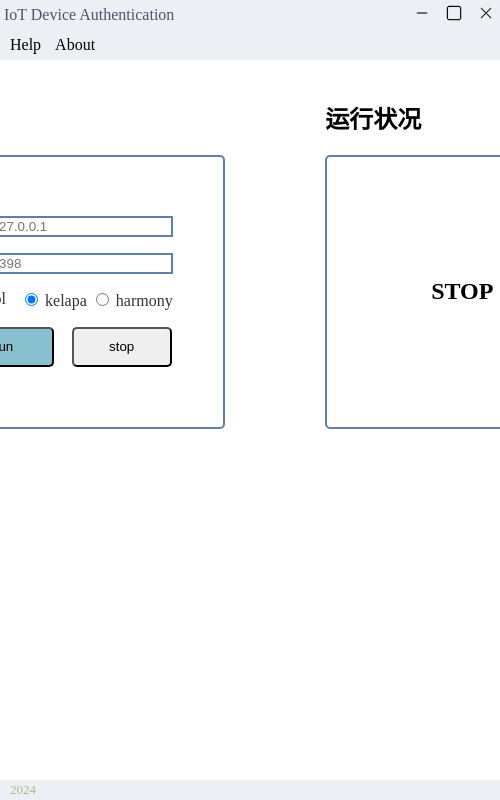
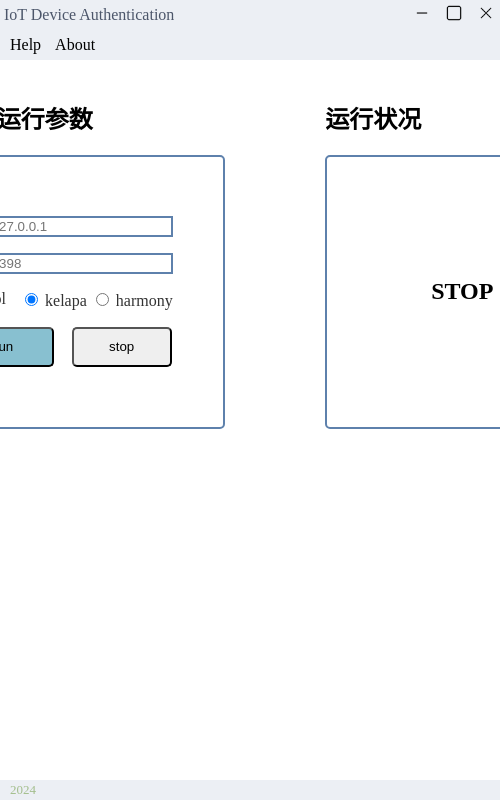
Before and after one commit to orgaworl/IoT-device-authentication-protocol, an Electron app: page electronSrc/src/app-server.html in a window 500 px wide. Shown: the top 800 px of the page. Drawn offline with Linux system fonts and the light colour scheme; no server answers.

```diff
--- a/electronSrc/src/app-server.html
+++ b/electronSrc/src/app-server.html
@@ -56,7 +56,7 @@
             <div id="above-box">
                 <div>
                     <div>
-                        <h2>运行参数</h2>
+                        <h2>总控设备运行参数</h2>
                     </div>
                     <div class="config-box">
                         <form action="#" id="config">
--- a/protocol/requirements.txt
+++ b/protocol/requirements.txt
@@ -1,6 +1,7 @@
 ECPy==1.2.5
 gmpy2==2.1.4
 #numpy==1.14.5
+numpy==1.24
 numpy==1.25
 opencv_python==4.9.0.80
 opencv-contrib-python
@@ -9,5 +10,5 @@
 pyzbar==0.1.9
 qrcode==7.4.2
 gmssl-python==2.2.2
-pandas==2.2.3
-matplotlib==3.9.2
+pandas==2.0.0
+matplotlib==3.7.5
```
Also changed, not shown: README.md, 1 other file.
